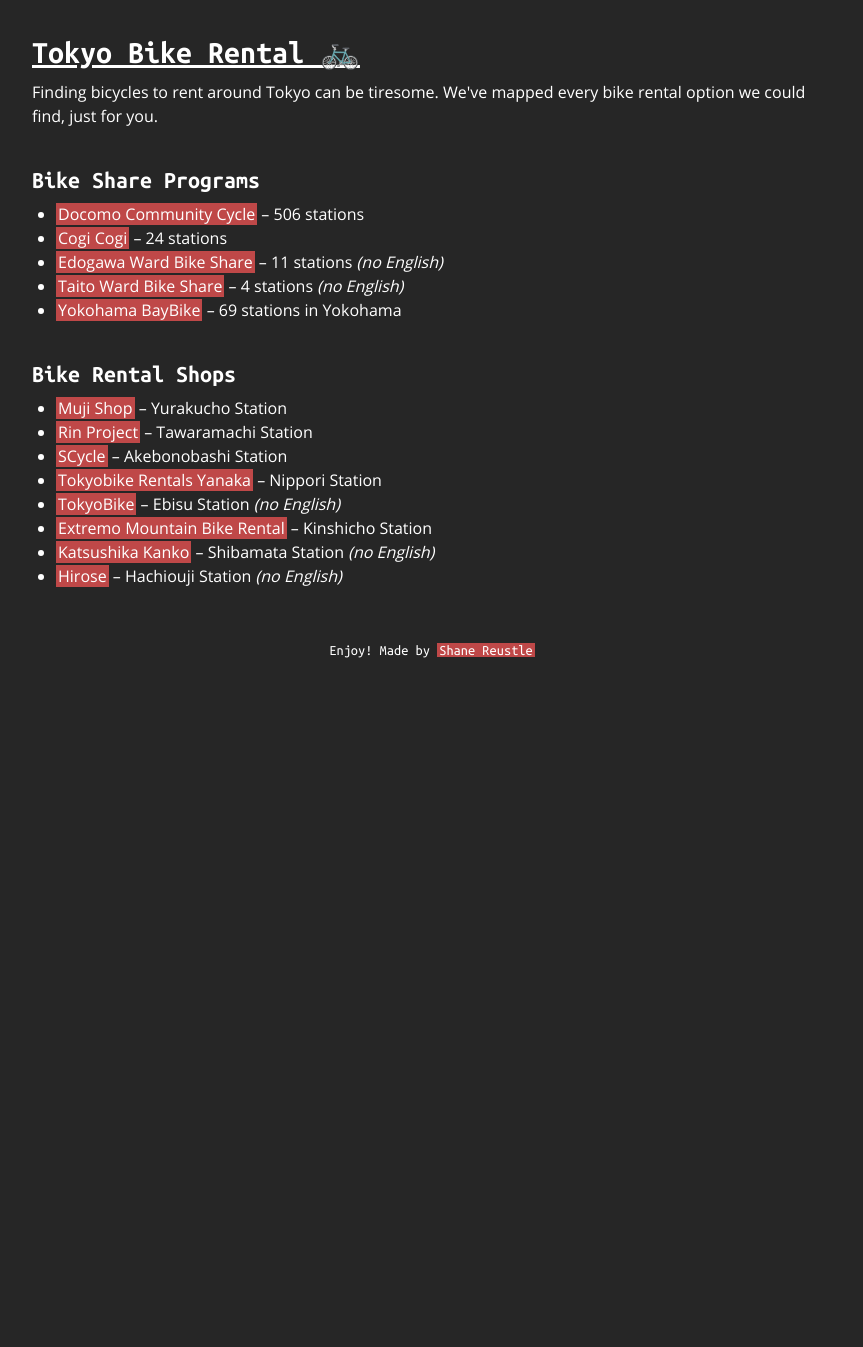
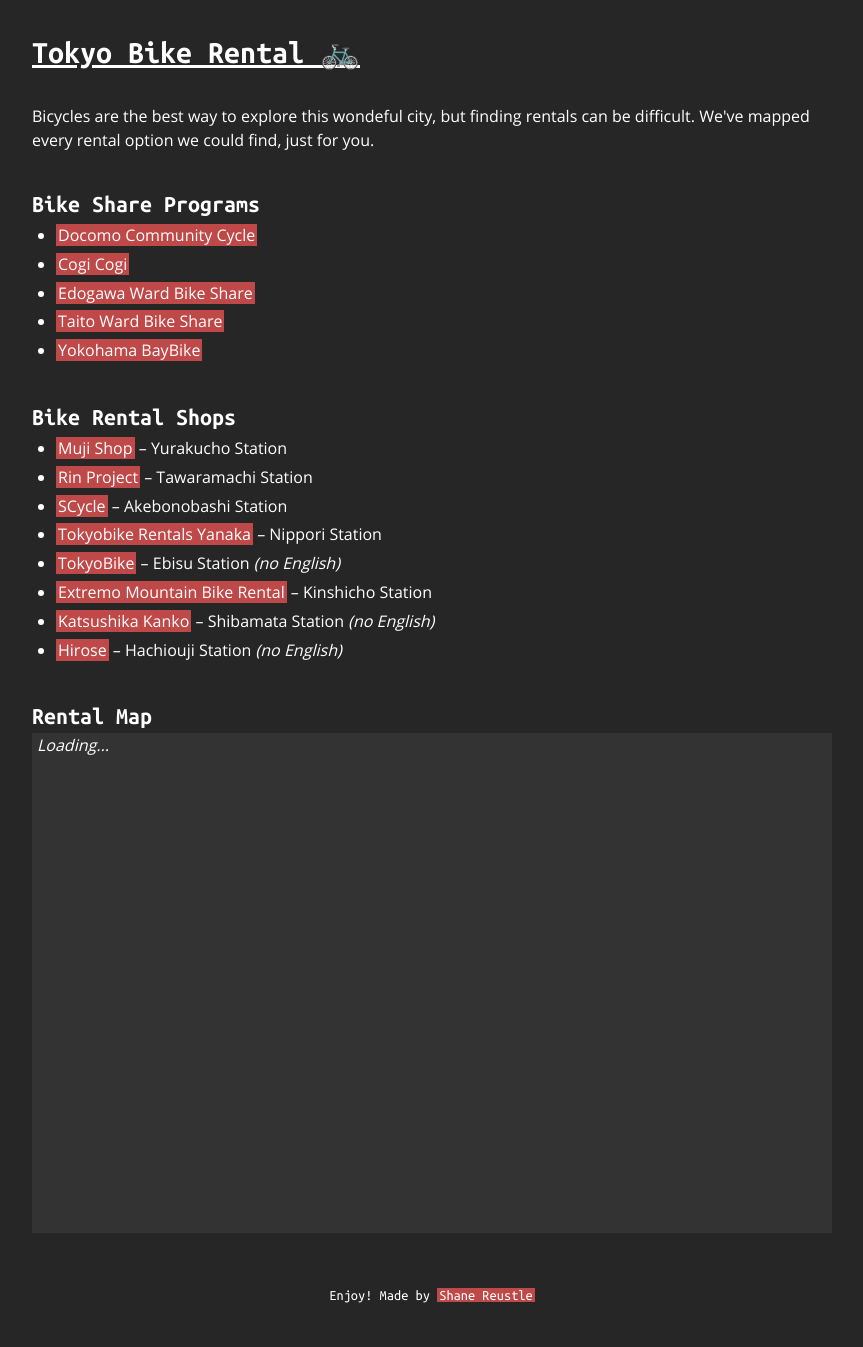
Before and after one commit to reustle/tokyobikerental, a Jekyll site: the page built from docs/index.html, in a window 1280 px wide. Shown: the whole page, without its empty margins (208-1071 px from the left). Built offline with Jekyll 4.4.1, drawn with Linux system fonts in a browser that asks for light colours; before the commit the page ends 900 px from its top, so only the background shows below that.

Commit message:
sub-page start

```diff
--- a/docs/_layouts/base.html
+++ b/docs/_layouts/base.html
@@ -19,14 +19,13 @@
     <body>
 
         <header>
-            <h1>Tokyo Bike Rental 🚲</h1>
-            <p>Finding bicycles to rent around Tokyo can be tiresome. We've mapped every bike rental option we could find, just for you.</p>
+            <h1><a href="/">Tokyo Bike Rental 🚲</a></h1>
         </header>
 
         {{ content }}
 
         <footer>
-            Enjoy! Made by <a href="http://reustle.org">Shane Reustle</a>
+            Enjoy! Made by <a href="http://reustle.org" target="_blank">Shane Reustle</a>
         </footer>
 
         <script>
--- a/docs/css/style.scss
+++ b/docs/css/style.scss
@@ -8,7 +8,12 @@
     margin: 40px 0px;
     color: #fff;
     background: #262626;
+
+    a {
+        color: #fff;
     }
+}
+section, footer {
     a {
         background: #bf4848;
         padding: 0px 2px;
@@ -19,13 +24,15 @@
             background: #ea6969;
         }
     }
+}
 h1, h2, h3 {
     font-family: "Ubuntu Mono", monospace, sans-serif;
-    margin-bottom: 10px;
+    margin-bottom: 5px;
 }
 ul {
     padding-left: 24px;
     margin-top: 0px;
+    line-height: 1.8rem;
 }
 
 // Layout
@@ -43,6 +50,17 @@
     font-size: 0.9rem;
 }
 
+#rental-map-container {
+    width: 100%;
+    height: 500px;
+    background: #333;
+
+    em {
+        margin: 5px;
+        text-align: center;
+    }
+}
+
 // Mobile
 @media screen and (max-width: 840px) {
     body {
@@ -51,6 +69,11 @@
     header, section, footer {
         margin: 0px 20px 20px 20px;
         width: auto;
+    }
+    header {
+        p {
+            text-align: justify;
+        }
     }
 }
 
--- a/docs/index.html
+++ b/docs/index.html
@@ -3,20 +3,19 @@
 ---
 
 <section>
+    <p>Bicycles are the best way to explore this wondeful city, but finding rentals can be difficult. We've mapped every rental option we could find, just for you.</p>
+</section>
+
+<section>
     <h2>Bike Share Programs</h2>
     <ul>
         <li>
-            <a href="http://docomo-cycle.jp/chiyoda/en/">Docomo Community Cycle</a>
-            &ndash; 506 stations
-            <!--
-                350 ports?
-                japantravel.bike english friendly
-            -->
+            <a href="/docomo-community-cycle{{ site.post_suffix }}">Docomo Community Cycle</a>
         </li>
         <li>
             <a href="http://cogicogi.jp/smart/port-lang=en.html">Cogi Cogi</a>
-            &ndash; 24 stations
             <!--
+                &ndash; 24 stations
                 10 shibuya, 14 skytree (check)
                 1,500 yen per day or 2,000 yen per month
                 can use any time for an hour
@@ -25,16 +24,20 @@
         </li>
         <li>
             <a href="http://www.city.edogawa.tokyo.jp/smph/e_cycle/index.html">Edogawa Ward Bike Share</a>
-            &ndash; 11 stations <em>(no English)</em>
+            <!--
+                &ndash; 11 stations <em>(no English)</em>
+            -->
         </li>
         <li>
             <a href="https://www.city.taito.lg.jp/smph/index/kurashi/kotsu/jitensha/rental.html">Taito Ward Bike Share</a>
-            &ndash; 4 stations <em>(no English)</em>
+            <!--
+                &ndash; 4 stations <em>(no English)</em>
+            -->
         </li>
         <li>
             <a href="http://docomo-cycle.jp/yokohama/en/">Yokohama BayBike</a>
-            &ndash; 69 stations in Yokohama
             <!--
+                &ndash; 69 stations in Yokohama
                 150 / 30min (pay with card)
             -->
         </li>
@@ -151,3 +154,10 @@
         </li>
     </ul>
 </section>
+
+<section>
+    <h2>Rental Map</h2>
+    <div id="rental-map-container">
+        <em>Loading...</em>
+    </div>
+</section>
```
Also changed, not shown: docs/_posts/2018-01-01-docomo-community-cycle.html (added, +27 -0 lines), docs/img/docomo.jpg (added), docs/img/sample-map-many.png (added), docs/img/sample-map.png (added), readme.md. Lines whose indentation alone changed are shown as unchanged.
